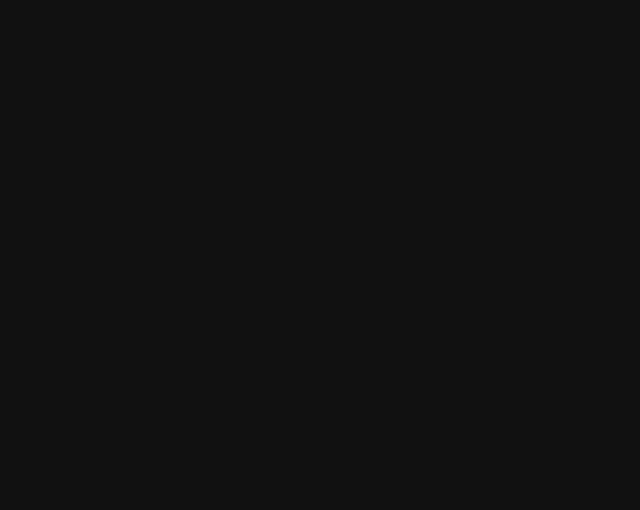
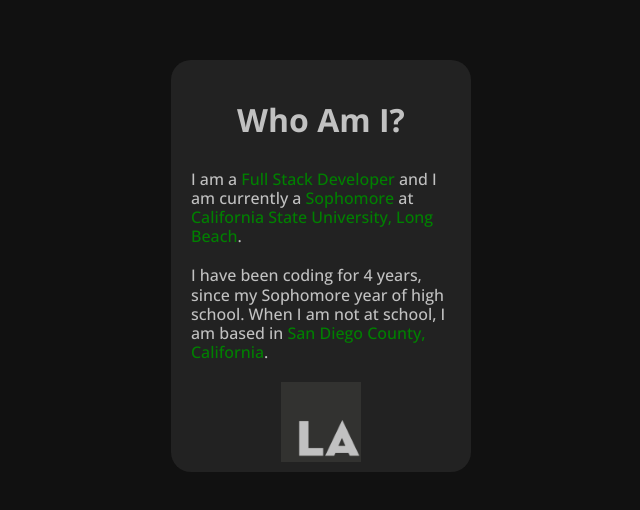
Before and after one commit to lucas-amberg/personal-website, a React (Vite) app in the folder personal-website-frontend/: page / in a window 1280 px wide. Shown: the part 934-1444 px from the top of the page, without its empty margins (319-959 px from the left). Built offline with nearby package versions, Linux system fonts and the light colour scheme.

Commit message:
Create who am I section

```diff
--- a/personal-website-frontend/src/App.jsx
+++ b/personal-website-frontend/src/App.jsx
@@ -1,11 +1,13 @@
 import { useState } from 'react'
 import './styles/app.css'
 import Header from './components/Header'
+import WhoAmI from './components/WhoAmI'
 
 function App() {
   return (
     <div className='app-page'>
       <Header/>
+      <WhoAmI/>
     </div>
   )
 }
--- a/personal-website-frontend/src/components/WhoAmI.jsx
+++ b/personal-website-frontend/src/components/WhoAmI.jsx
@@ -0,0 +1,29 @@
+import {Fade, Slide} from "react-awesome-reveal"
+import '../styles/who-am-i.css'
+import logo from '/logo.jpg'
+
+
+function WhoAmI() {
+    return(
+        <div className="who-am-i">
+            <Slide >
+                <Fade fraction={0.3} duration={2000} cascade={true} damping={0.1}>
+                    <div className="who-container">
+                        <div className="who-title">Who Am I?</div>
+                        <div className="who-info">
+                            <div>I am a <span className="who-important">Full Stack Developer </span>
+                            and I am currently a <span className="who-important">Sophomore</span> at
+                            <span className="who-important"> California State University, Long Beach</span>.</div>
+                            <div>I have been coding for 4 years, since my Sophomore year of high school. When I am not
+                                at school, I am based in <span className="who-important">San Diego County, California</span>.
+                            </div>
+                            <img src={logo} alt="" />
+                        </div>
+                    </div>
+                </Fade>
+            </Slide>
+        </div>
+    )
+}
+
+export default WhoAmI
--- /dev/null
+++ b/personal-website-frontend/src/styles/who-am-i.css
@@ -0,0 +1,65 @@
+:root {
+    --light-color: #c1c1c1;
+    --third-color: #222222;
+    --dark-color: #111111;
+}
+
+@font-face {
+    font-family: "OpenSansBold";
+    src: url('../assets/fonts/Open_sans/OpenSans-Bold.ttf');
+}
+
+@font-face {
+    font-family: "OpenSansMedium";
+    src: url('../assets/fonts/Open_sans/OpenSans-Medium.ttf');
+}
+
+@font-face {
+    font-family: "OpenSansLight";
+    src: url('../assets/fonts/Open_sans/OpenSans_Condensed-Light.ttf');
+}
+
+.who-am-i {
+    display: grid;
+    grid-template-columns: 100vw;
+    grid-template-rows: 100vh;
+    place-items: center;
+}
+
+.who-container {
+    display: grid;
+    grid-template-columns: 260px;
+    grid-template-rows: 100px auto;
+    background-color: var(--third-color);
+    border-radius: 20px;
+    justify-items: center;
+    padding: 20px;
+    padding-top: 10px;
+    padding-bottom: 10px;
+}
+
+.who-title {
+    font-family: "OpenSansBold";
+    color: var(--light-color);
+    align-self: center;
+    font-size: 2rem;
+}
+
+.who-info {
+    display: flex;
+    flex-direction: column;
+    font-family: "OpenSansMedium";
+    color: var(--light-color);
+    gap: 20px;
+    line-height: 120%;
+}
+
+.who-important {
+    color: green;
+}
+
+.who-info img {
+    width: 80px;
+    height: 80px;
+    align-self: center;
+}
```
Also changed, not shown: personal-website-frontend/src/components/MySkills.jsx (added, +8 -0 lines), personal-website-frontend/src/styles/my-skills.css (added).
